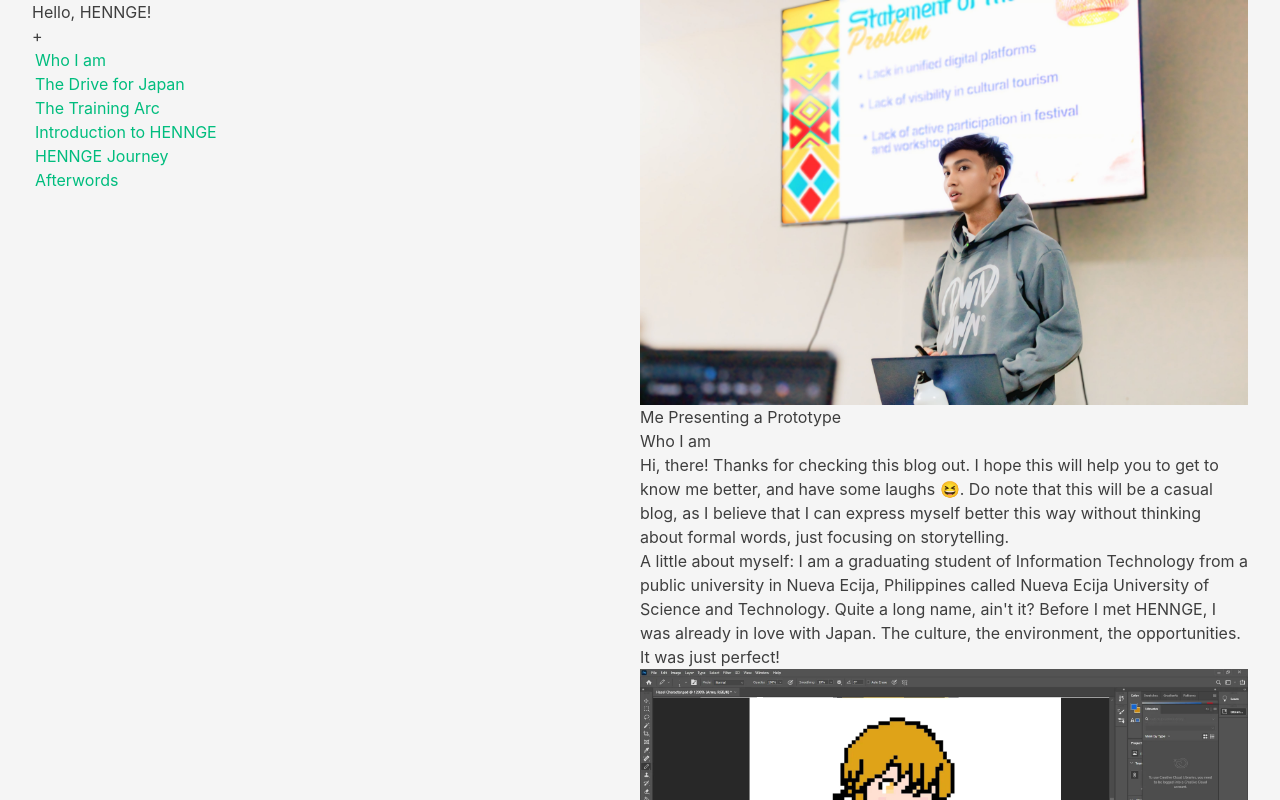
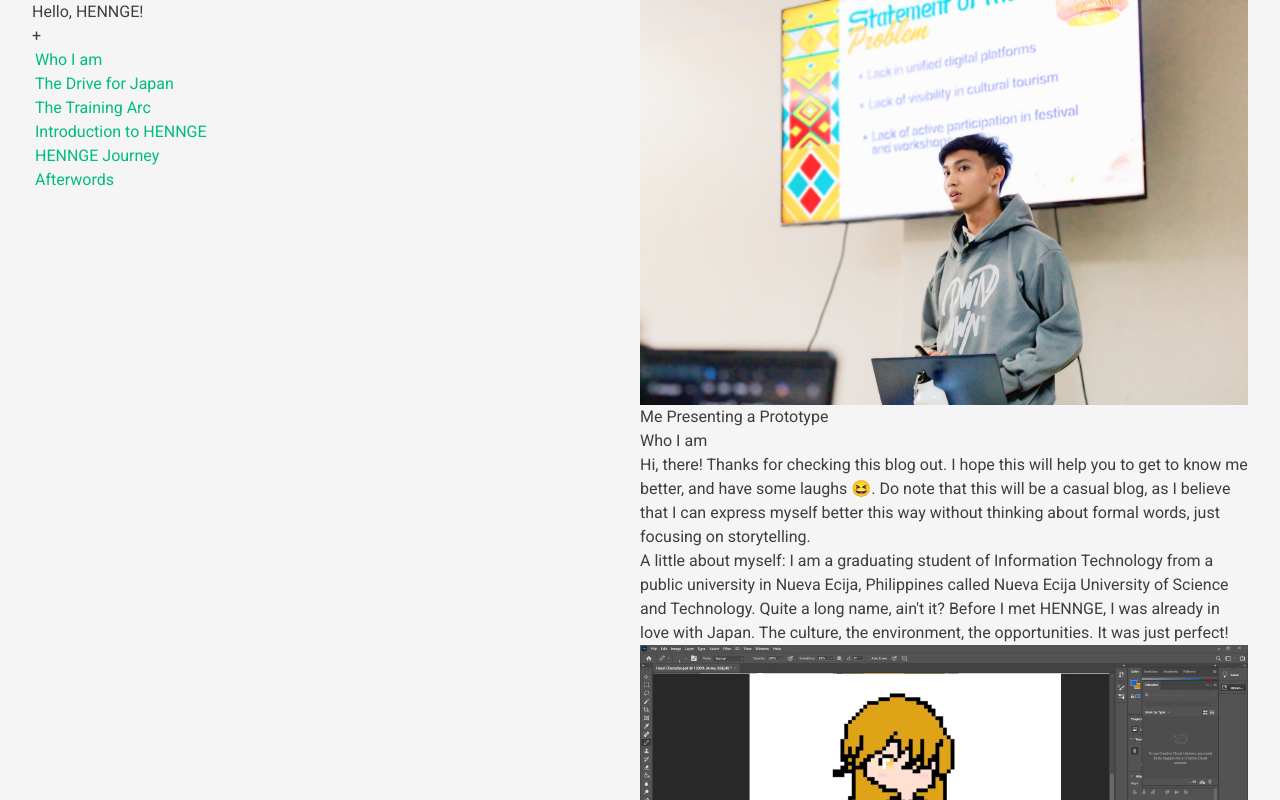
Before and after one commit to cynessa-dev/hello-HENNGE, a Vue app: page / in a window 1280 px wide. Shown: the top 800 px of the page. Built offline with nearby package versions, Linux system fonts and the light colour scheme; the HTML template or start-up script is replaced by a standard one.

Commit message:
💄 style: add font imports for Roboto and Open Sans

```diff
--- a/src/assets/base.css
+++ b/src/assets/base.css
@@ -31,4 +31,5 @@
 body {
   background-color: var(--bg);
   color: var(--text);
+  font-family: 'Roboto', 'Open Sans', Arial, Helvetica, sans-serif;
 }
--- a/src/assets/main.css
+++ b/src/assets/main.css
@@ -1,3 +1,6 @@
+@import url('https://fonts.googleapis.com/css2?family=Roboto:ital,wght@0,100..900;1,100..900&display=swap');
+@import url('https://fonts.googleapis.com/css2?family=Open+Sans:ital,wght@0,300..800;1,300..800&display=swap');
+
 @import 'tailwindcss';
 @import './base.css';
 
```
